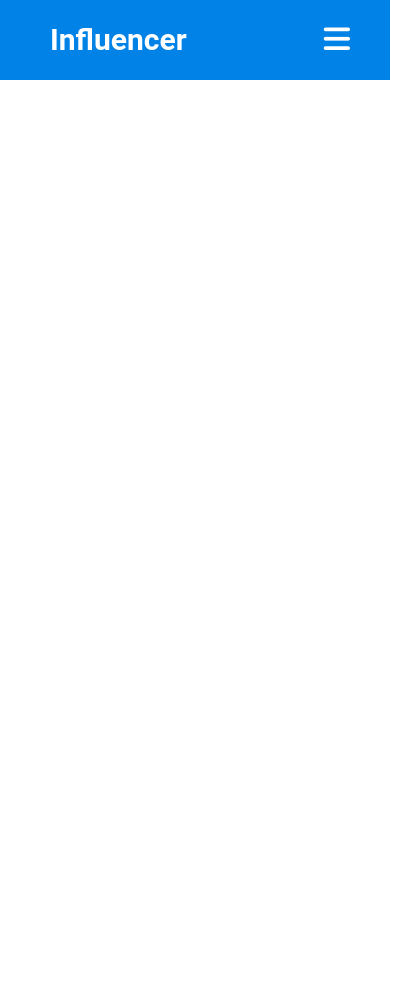
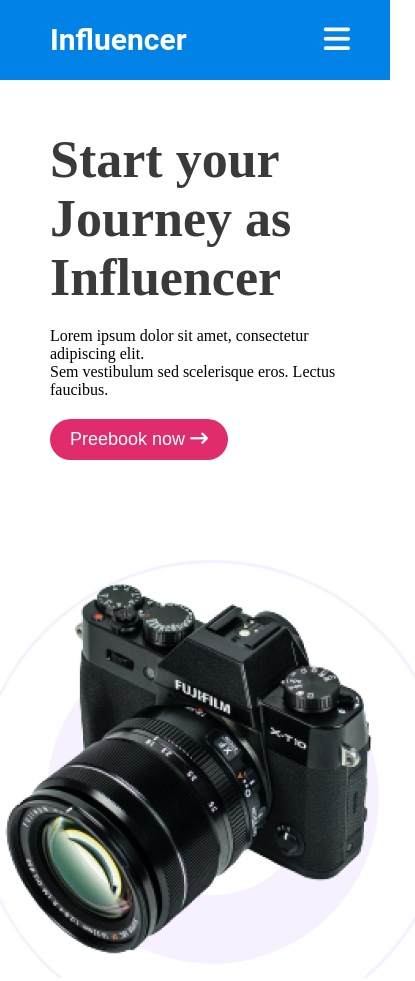
Before and after one commit to ahammednabi245/leader-board-practice, a plain HTML site: page index.html in a window 390 px wide. Shown: the whole page, 415 px wide, since content can reach past the window. Before the commit the page ends 844 px from the top, so only its background shows below. Drawn offline with Linux system fonts and the light colour scheme.

Commit message:
responsive

```diff
--- a/index.html
+++ b/index.html
@@ -29,7 +29,7 @@
 
      </nav>
       <!-- nav section end -->
-       <!-- <main>
+       <main>
             <div class="banner">
                 <div class="banner-text">
                      <h1 class="banner-heading">Start your Journey as <br> Influencer</h1>
@@ -37,7 +37,7 @@
                     <button class="banner-btn">Preebook now    <i class="fa-solid fa-arrow-right-long"></i></button>
                 </div>
                 <div class="banner-img"><img src="images/main-camera.png" alt=""></div>
-            </div> -->
+            </div>
 
              <!-- banner footer  -->
              <!-- <div class="banner-container">
@@ -51,8 +51,8 @@
                   <li class="icon"><img src="logos/Target.svg" alt=""></li>
 
                </ul>
-              </div>
+              </div> -->
 
-       </main> -->
+       </main>
 </body>
 </html>
--- a/styles/style.css
+++ b/styles/style.css
@@ -59,13 +59,13 @@ nav ul li a{
 
 /* banner section start */
 
-/* .banner{
+.banner{
       display: flex;
 
       gap: 151px;
-} */
+}
 
-/* .banner-text{
+.banner-text{
       padding-left: 110px;
       padding-top: 135px;
 }
@@ -93,7 +93,7 @@ nav ul li a{
 .banner-img{
      margin-top: 70px;
      background-image: url(../images/Circle\ design.svg);
-} */
+}
 
 /* banner footer */
 
@@ -177,3 +177,46 @@ nav ul li a{
         left: 0;
     }
 }
+
+@media (max-width: 896px){
+    .banner{
+        display: flex;
+        flex-direction: column;
+        justify-content: center;
+        align-items: center;
+        gap: 0;
+        width: 100%;
+  }
+
+  .banner-text{
+        /* padding-left: 110px;
+        padding-top: 135px; */
+        padding: 50px;
+  }
+
+  .banner-heading{
+           font-size: 52px;
+           font-weight: 700px;
+           color: #3A3A3A;
+  }
+
+  .banner-description{
+       padding-top: 20px;
+       padding-bottom: 20px;
+  }
+
+  .banner-btn{
+         background-color:#E02C6D;
+         border: none;
+         border-radius: 35px;
+         color: white;
+         font-size: 18px;
+         padding: 10px 20px;
+  }
+
+  .banner-img{
+       margin: 50px;
+       background-image: url(../images/Circle\ design.svg);
+       width: 388px 400px;
+  }
+}
```
